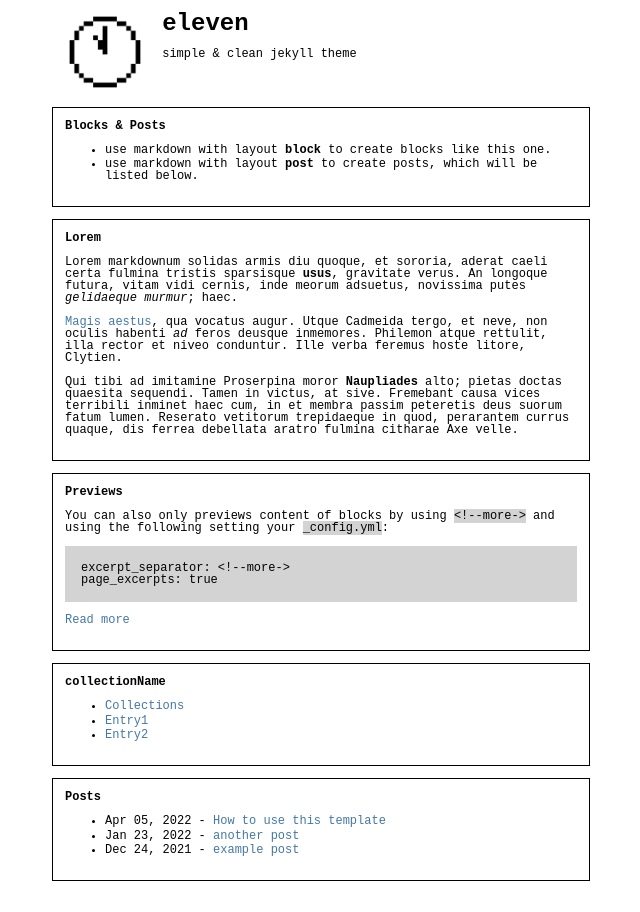
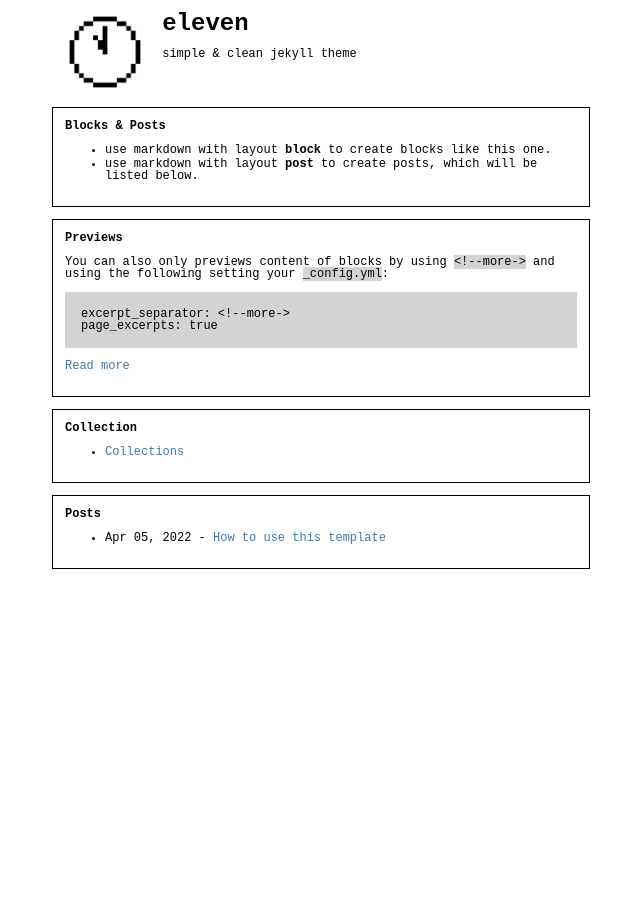
Before and after one commit to PaulSt/eleven, a Jekyll site: the page built from index.md, in a window 1280 px wide. Shown: the whole page, without its empty margins (319-959 px from the left). Built offline with Jekyll 4.4.1, drawn with Linux system fonts in a browser that asks for light colours.

Commit message:
cleanup dummy entries

```diff
--- a/_collectionName/entry1.md
+++ /dev/null
@@ -1,22 +0,0 @@
----
-layout: block
-title: Entry1
----
-
-Lorem
-------------
-
-Lorem markdownum solidas armis diu quoque, et sororia, aderat caeli certa
-fulmina tristis sparsisque **usus**, gravitate verus. An longoque futura, vitam
-vidi cernis, inde meorum adsuetus, novissima putes *gelidaeque murmur*; haec.
-
-[Magis aestus](http://www.ora-aevum.com/vino), qua vocatus augur. Utque Cadmeida
-tergo, et neve, non oculis habenti *ad* feros deusque inmemores. Philemon atque
-rettulit, illa rector et niveo conduntur. Ille verba feremus hoste litore,
-Clytien.
-
-Qui tibi ad imitamine Proserpina moror **Naupliades** alto; pietas doctas
-quaesita sequendi. Tamen in victus, at sive. Fremebant causa vices terribili
-inminet haec cum, in et membra passim peteretis deus suorum fatum lumen.
-Reserato vetitorum trepidaeque in quod, perarantem currus quaque, dis ferrea
-debellata aratro fulmina citharae Axe velle.
--- a/_collectionName/entry2.md
+++ /dev/null
@@ -1,22 +0,0 @@
----
-layout: block
-title: Entry2
----
-
-Lorem
-------------
-
-Lorem markdownum solidas armis diu quoque, et sororia, aderat caeli certa
-fulmina tristis sparsisque **usus**, gravitate verus. An longoque futura, vitam
-vidi cernis, inde meorum adsuetus, novissima putes *gelidaeque murmur*; haec.
-
-[Magis aestus](http://www.ora-aevum.com/vino), qua vocatus augur. Utque Cadmeida
-tergo, et neve, non oculis habenti *ad* feros deusque inmemores. Philemon atque
-rettulit, illa rector et niveo conduntur. Ille verba feremus hoste litore,
-Clytien.
-
-Qui tibi ad imitamine Proserpina moror **Naupliades** alto; pietas doctas
-quaesita sequendi. Tamen in victus, at sive. Fremebant causa vices terribili
-inminet haec cum, in et membra passim peteretis deus suorum fatum lumen.
-Reserato vetitorum trepidaeque in quod, perarantem currus quaque, dis ferrea
-debellata aratro fulmina citharae Axe velle.
--- a/_config.yml
+++ b/_config.yml
@@ -13,7 +13,7 @@ excerpt_separator: <!--more-->
 page_excerpts: true
 
 collections:
-  collectionName:
+  Collection:
     output: true
 
 # for github subpage
--- a/_posts/2021-12-24-post1.md
+++ /dev/null
@@ -1,6 +0,0 @@
----
-layout: post
-title:  "example post"
----
-
-hello
--- a/_posts/2022-01-23-post2.md
+++ /dev/null
@@ -1,6 +0,0 @@
----
-layout: post
-title:  "another post"
----
-
-hello again
--- a/lorem.md
+++ /dev/null
@@ -1,22 +0,0 @@
----
-layout: block
-title: Lorem
----
-
-Lorem
-------------
-
-Lorem markdownum solidas armis diu quoque, et sororia, aderat caeli certa
-fulmina tristis sparsisque **usus**, gravitate verus. An longoque futura, vitam
-vidi cernis, inde meorum adsuetus, novissima putes *gelidaeque murmur*; haec.
-
-[Magis aestus](http://www.ora-aevum.com/vino), qua vocatus augur. Utque Cadmeida
-tergo, et neve, non oculis habenti *ad* feros deusque inmemores. Philemon atque
-rettulit, illa rector et niveo conduntur. Ille verba feremus hoste litore,
-Clytien.
-
-Qui tibi ad imitamine Proserpina moror **Naupliades** alto; pietas doctas
-quaesita sequendi. Tamen in victus, at sive. Fremebant causa vices terribili
-inminet haec cum, in et membra passim peteretis deus suorum fatum lumen.
-Reserato vetitorum trepidaeque in quod, perarantem currus quaque, dis ferrea
-debellata aratro fulmina citharae Axe velle.
```
Also changed, not shown: _Collection/col.md (renamed from _collectionName/col.md).
